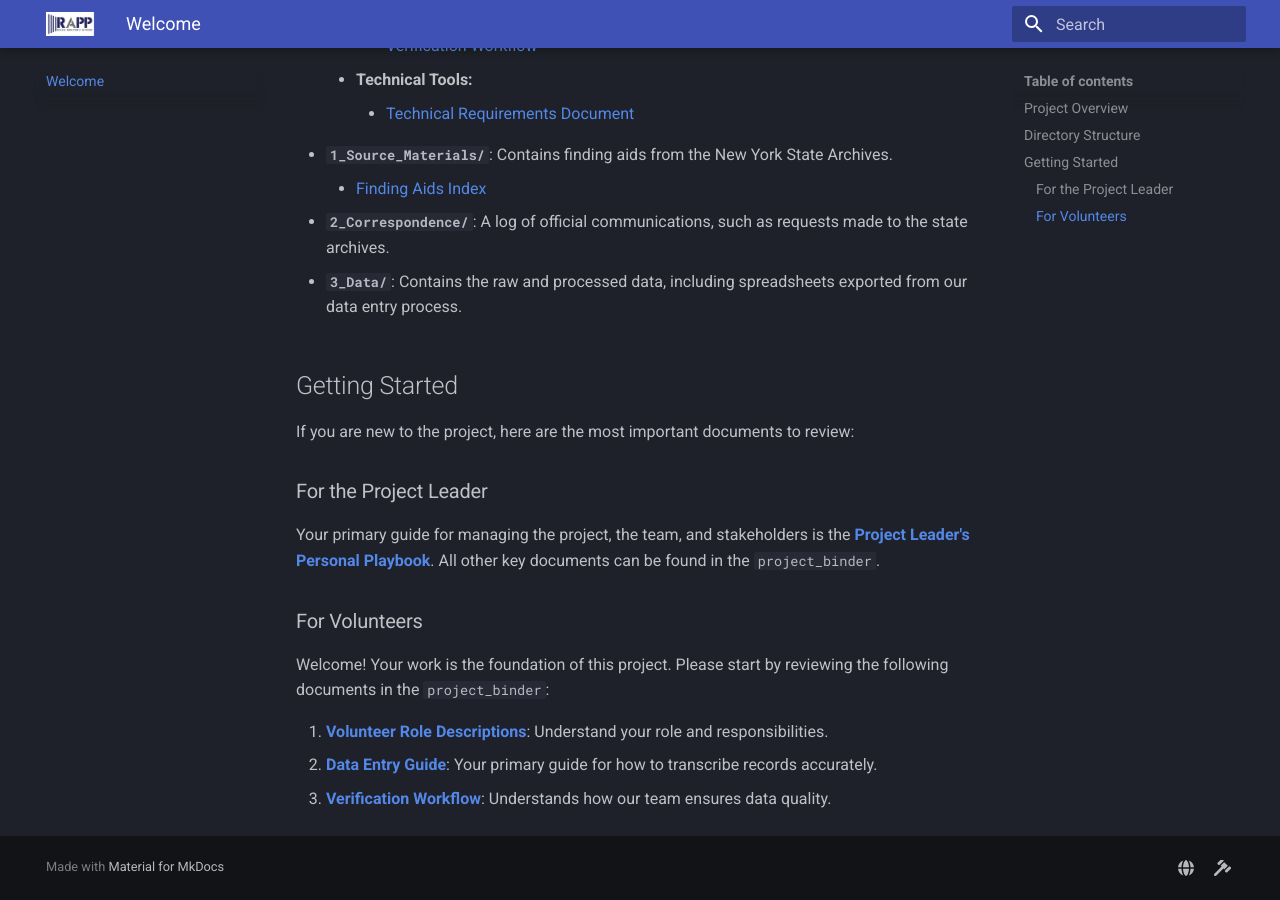
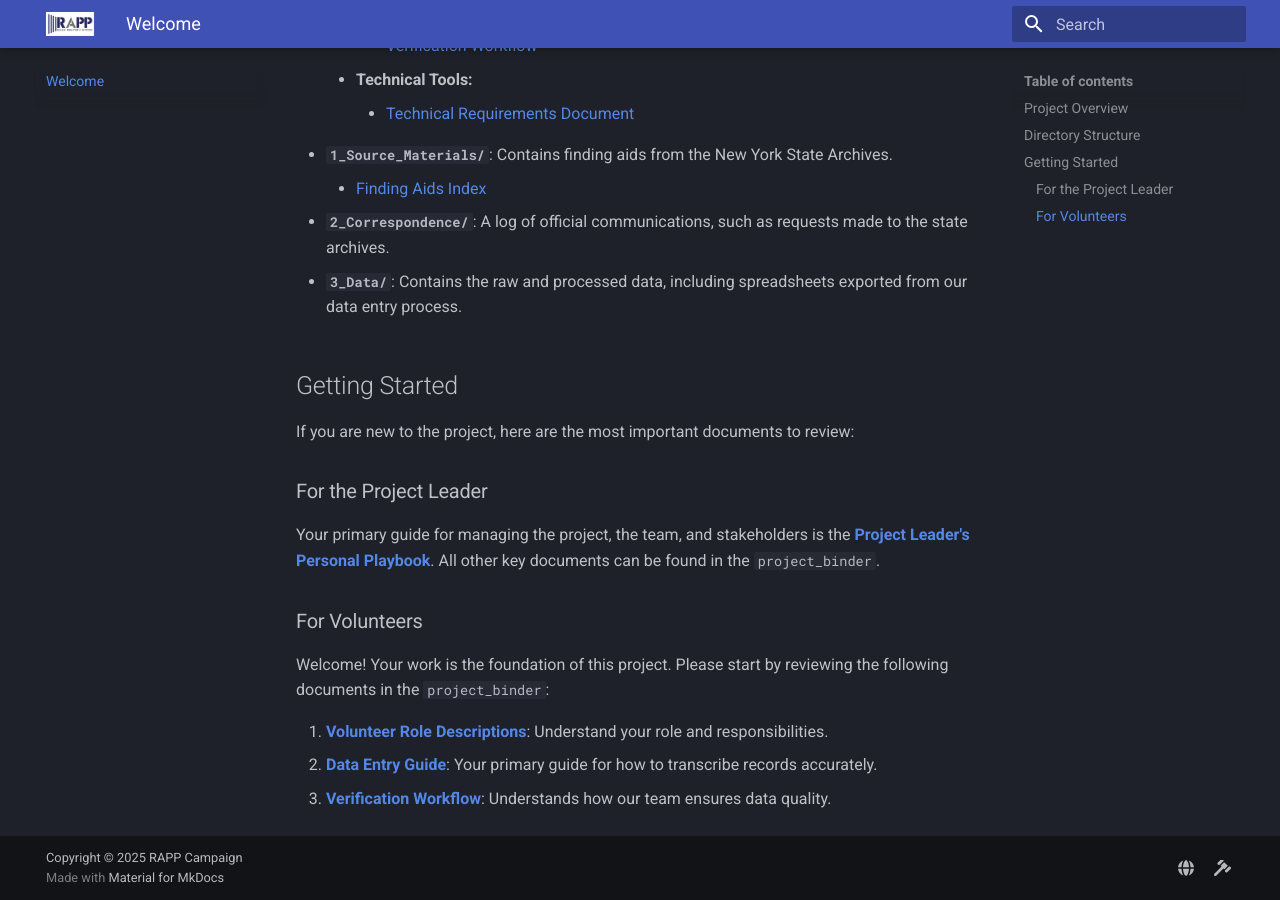
Before and after one commit to Prophet60191/clemency-archive, an MkDocs documentation site: the page built from docs/index.md, in a window 1280 px wide and 900 px high, scrolled down 1338 px. Built offline with MkDocs 1.6.1 and Material for MkDocs 9.7.7, drawn with Linux system fonts in a browser that asks for light colours.

Commit message:
Enable 'last updated' timestamp and add footer copyright

```diff
--- a/mkdocs.yml
+++ b/mkdocs.yml
@@ -10,6 +10,7 @@ theme:
     - navigation.tabs
     - navigation.sections
     - navigation.top
+    - content.code.annotate
   logo: assets/logo.png
   palette:
     - scheme: slate
@@ -24,6 +25,8 @@ extra:
     - icon: fontawesome/solid/gavel
       name: NYS Clemency Website
       link: https://newyorkstateexecutiveclemency.godaddysites.com/
+
+copyright: Copyright &copy; 2025 RAPP Campaign
 
 nav:
   - 'Welcome': 'index.md'
```
